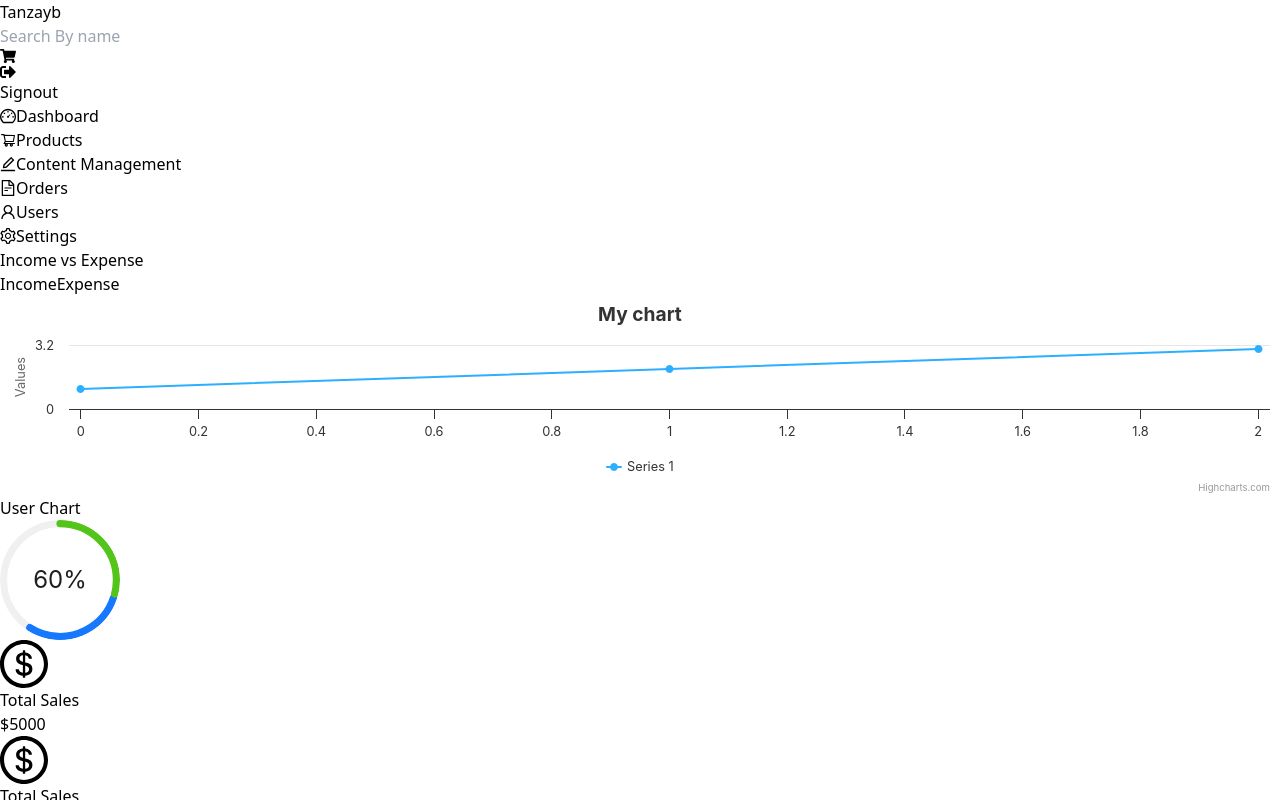
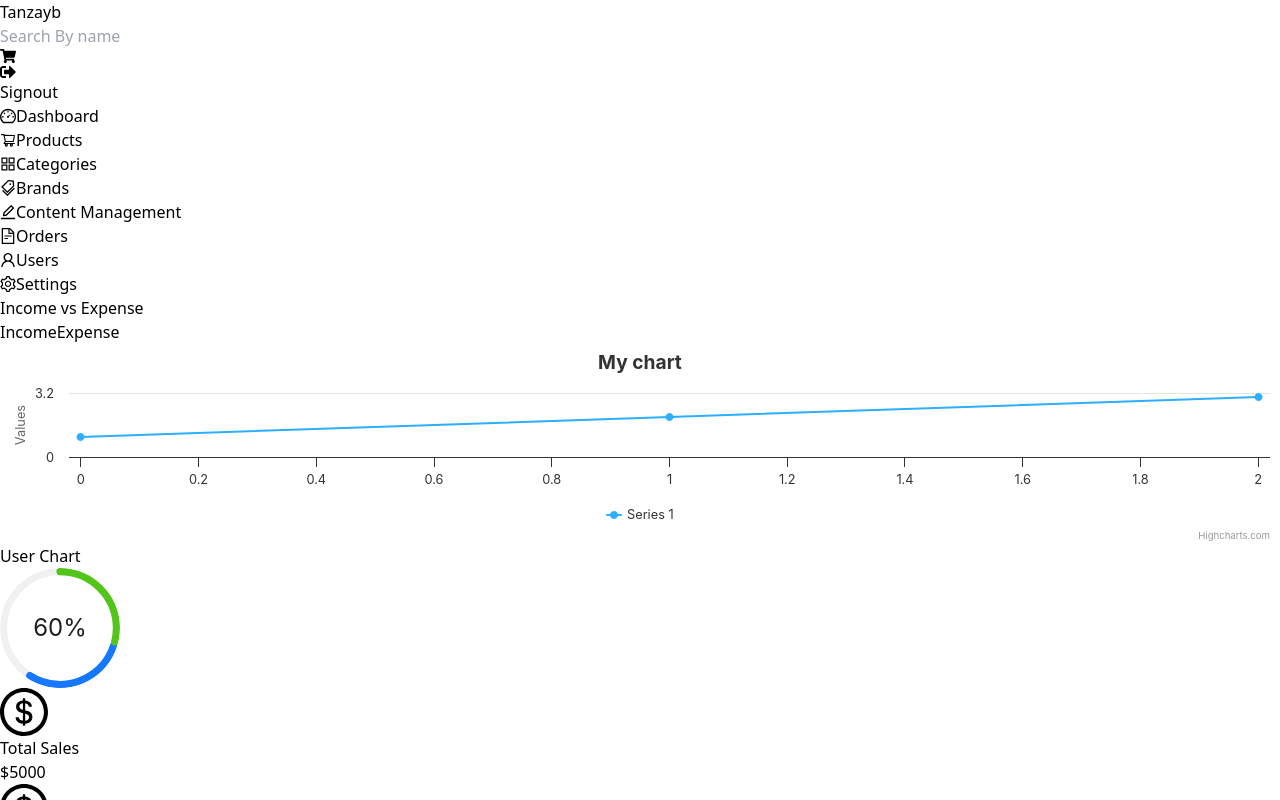
Before and after one commit to bilalarshad172/e-commerce-reactJS, a React (Vite) app in the folder FrontEnd/: page /admin/dashboard in a window 1280 px wide. Shown: the top 800 px of the page. Built offline with nearby package versions, Linux system fonts and the light colour scheme.

Commit message:
added brands and categories to sidebar

```diff
--- a/FrontEnd/src/App.jsx
+++ b/FrontEnd/src/App.jsx
@@ -12,6 +12,8 @@ import Orders from "./pages/admin/sidebar/order/Orders";
 import Users from "./pages/admin/sidebar/users/Users";
 import Settings from "./pages/admin/sidebar/settings/Settings";
 import Dashboard from "./pages/admin/dashboard/Dashboard";
+import AddCategories from "./pages/admin/sidebar/categories/AddCategories";
+import AddBrands from "./pages/admin/sidebar/brands/AddBrands";
 
 function App() {
   return (
@@ -27,6 +29,8 @@ function App() {
           <Route index element={<Navigate to="/admin/dashboard" />} />
           <Route path="dashboard" element={<Dashboard/>} />
           <Route path="products" element={<AddProduct />} />
+          <Route path="categories" element={<AddCategories />} />
+          <Route path="brands" element={<AddBrands />} />
           <Route path="content" element={<ContentManagement />} />
           <Route path="orders" element={<Orders />} />
           <Route path="users" element={<Users />} />
--- a/FrontEnd/src/pages/admin/sidebar/Sidebar.jsx
+++ b/FrontEnd/src/pages/admin/sidebar/Sidebar.jsx
@@ -5,6 +5,8 @@ import {
   FileTextOutlined,
   UserOutlined,
   SettingOutlined,
+   AppstoreOutlined,
+  TagsOutlined,
 } from "@ant-design/icons";
 import { NavLink } from "react-router-dom";
 
@@ -35,6 +37,32 @@ const Sidebar = () => {
         >
           <ShoppingCartOutlined />
           <span>Products</span>
+        </NavLink>
+      </li>
+      <li className="p-4 border-b flex items-center gap-2">
+        <NavLink
+          to="/admin/categories"
+          className={({ isActive }) =>
+            isActive
+              ? "text-teal-500 border-l-4 border-teal-500 pl-2 flex items-center gap-2"
+              : "text-gray-700 pl-2 flex items-center gap-2"
+          }
+        >
+          <AppstoreOutlined />
+          <span>Categories</span>
+        </NavLink>
+      </li>
+      <li className="p-4 border-b flex items-center gap-2">
+        <NavLink
+          to="/admin/brands"
+          className={({ isActive }) =>
+            isActive
+              ? "text-yellow-500 border-l-4 border-yellow-500 pl-2 flex items-center gap-2"
+              : "text-gray-700 pl-2 flex items-center gap-2"
+          }
+        >
+          <TagsOutlined />
+          <span>Brands</span>
         </NavLink>
       </li>
       <li className="p-4 border-b flex items-center gap-2">
--- /dev/null
+++ b/FrontEnd/src/pages/admin/sidebar/brands/AddBrands.jsx
@@ -0,0 +1,9 @@
+import React from 'react'
+
+const AddBrands = () => {
+  return (
+    <div>AddBrands</div>
+  )
+}
+
+export default AddBrands
--- /dev/null
+++ b/FrontEnd/src/pages/admin/sidebar/categories/AddCategories.jsx
@@ -0,0 +1,9 @@
+import React from 'react'
+
+const AddCategories = () => {
+  return (
+    <div>AddCategories</div>
+  )
+}
+
+export default AddCategories
```
